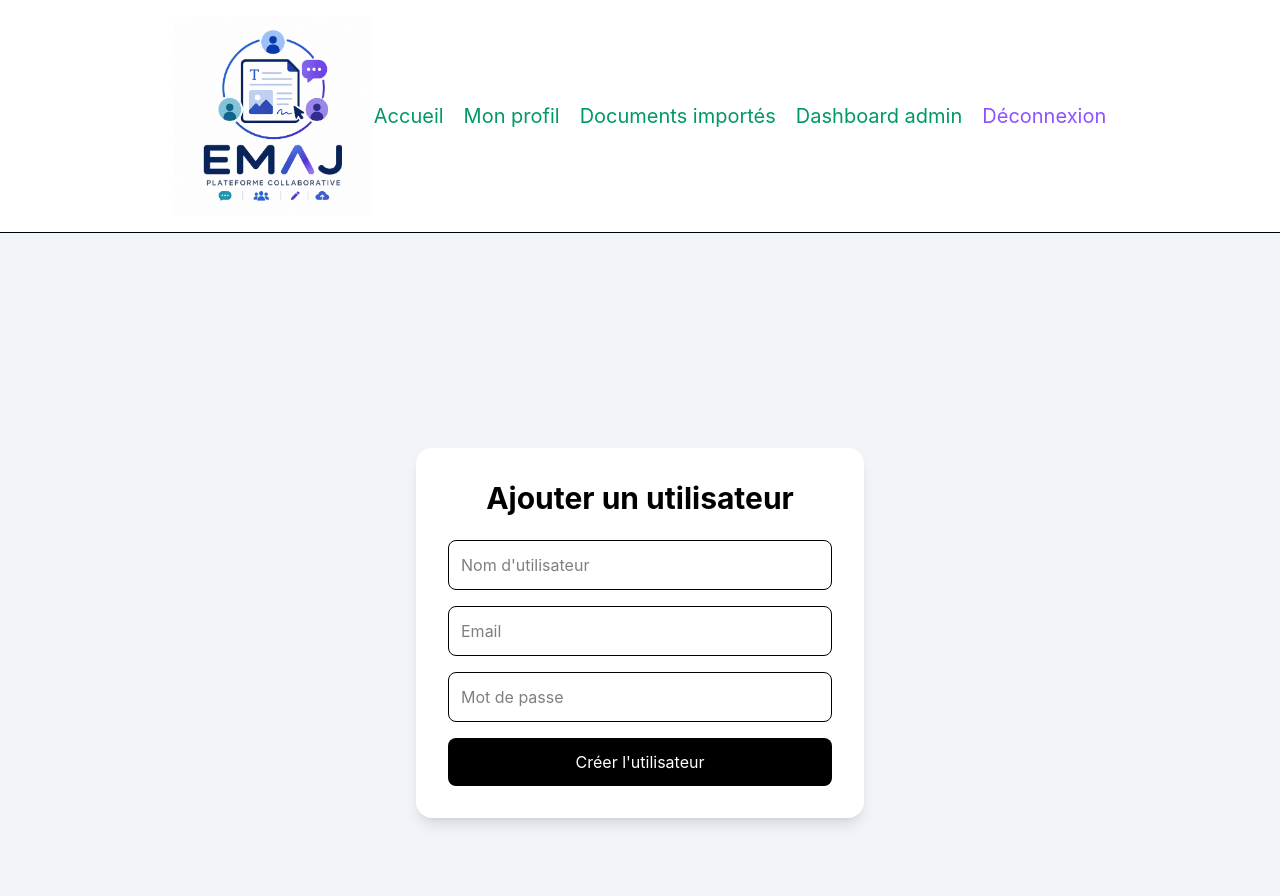
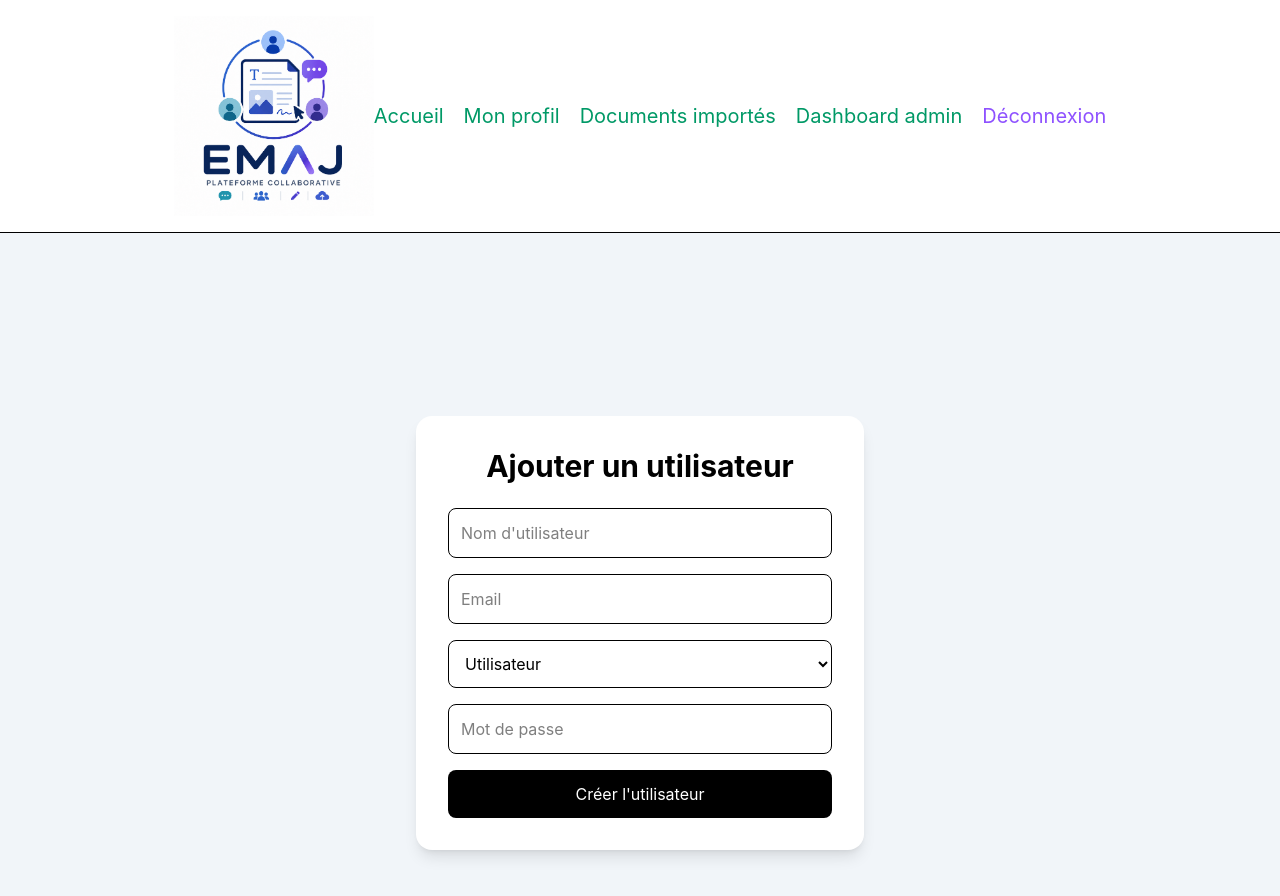
Before and after one commit to jeremy-di/projet_sp4_emaj, a React (Vite) app in the folder front/: page /admin/create-user in a window 1280 px wide. Shown: the top 896 px of the page. Built offline with nearby package versions, Linux system fonts and the light colour scheme; no server answers; sample sign-in values are in the browser's storage.

Commit message:
ajout role dashboard et formulaire

```diff
--- a/front/src/pages/AdminDashboard.jsx
+++ b/front/src/pages/AdminDashboard.jsx
@@ -57,6 +57,7 @@ export default function AdminDashboard(){
                                 <tr className="bg-gray-200">
                                     <th className="border border-gray-300 py-2">Email</th>
                                     <th className="border border-gray-300 py-2">Username</th>
+                                    <th className="border border-gray-300 py-2">Rôle</th>
                                     <th className="border border-gray-300 py-2">Status</th>
                                     <th className="border border-gray-300 py-2">Actions</th>
                                 </tr>
@@ -66,6 +67,14 @@ export default function AdminDashboard(){
                                     <tr key={user._id} className="border">
                                         <td className="border border-gray-300 p-2">{user.email}</td>
                                         <td className="border border-gray-300 p-2">{user.username}</td>
+                                        <td className="border border-gray-300 p-2">
+                                            {user.role === "user" && (
+                                                "Utilisateur"
+                                            )}
+                                            {user.role === "admin" && (
+                                                "Administrateur"
+                                            )}
+                                        </td>
                                         <td className="border border-gray-300 p-2">
                                             {user.isBlocked
                                                 ? "Désactiver"
--- a/front/src/pages/CreateUser.jsx
+++ b/front/src/pages/CreateUser.jsx
@@ -10,7 +10,8 @@ export default function CreateUser(){
     const [form, setForm] = useState({
         email: "",
         password: "",
-        username: ""
+        username: "",
+        role: "user"
     })
 
     const [error, setError] = useState("")
@@ -70,6 +71,25 @@ export default function CreateUser(){
                                 onChange={handleChange}
                                 className="border p-3 rounded-lg outline-none focus:border-black"
                             />
+                            <select
+                                name="role"
+                                value={form.role}
+                                onChange={handleChange}
+                                className="border p-3 rounded-lg outline-none focus:border-black bg-white"
+                                required
+                            >
+                                <option value="">
+                                    Choisir un rôle
+                                </option>
+
+                                <option value="user">
+                                    Utilisateur
+                                </option>
+
+                                <option value="admin">
+                                    Administrateur
+                                </option>
+                            </select>
                             <input
                                 type="password"
                                 name="password"
```
Also changed, not shown: 1 other file (tests, documents, lock files or other folders).
